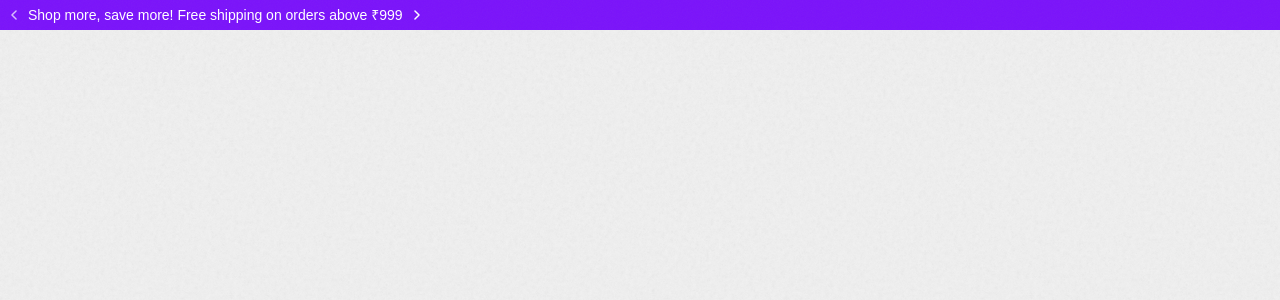
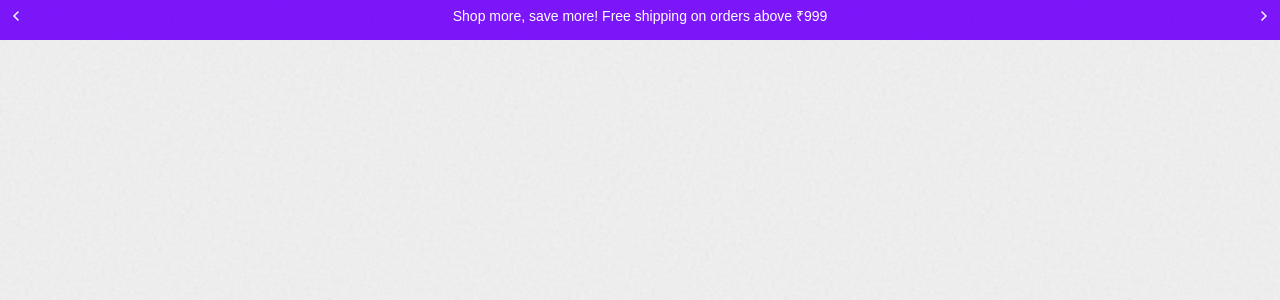
Before and after one commit to sathprithika/educationalApp, a Next.js app in the folder apps/web/: page / in a window 1280 px wide. Shown: the top 300 px of the page. Built offline with nearby package versions, Linux system fonts and the light colour scheme; a web font is replaced by a local one.

Commit message:
topbar text size  modified again again

```diff
--- a/apps/web/app/TopBar.jsx
+++ b/apps/web/app/TopBar.jsx
@@ -33,14 +33,12 @@ export default function TopBar() {
       font: "jakarta-font",
     },
     {
-      type: "jsx",
       font: "jakarta-font",
       content: (
         <>
-          {" "}
           <span className="font-bold">Flat 30%</span>{" "}
           <span className="font-semibold">off on</span>{" "}
-          <span className="font-normal">winter collection</span>{" "}
+          <span className="font-normal">winter collection</span>
         </>
       ),
     },
@@ -58,12 +56,12 @@ export default function TopBar() {
           : (prev - 1 + messages.length) % messages.length
       );
       setFade(false);
-    }, 150);
+    }, 180);
   };
 
   return (
     <div
-      className="relative w-full h-[30px] overflow-hidden flex items-center"
+      className="relative w-full min-h-[40px] py-[6px] overflow-hidden"
       style={{ backgroundColor: "#7a12fa", color: "#ffffff" }}
     >
       {/* GRAIN */}
@@ -75,25 +73,25 @@ export default function TopBar() {
         }}
       />
 
-      <div className="relative z-10 grid grid-cols-[28px_1fr_28px] items-center h-full">
+      <div className="relative z-10 grid grid-cols-[32px_1fr_32px] items-center">
         {/* LEFT */}
         <button
           onClick={() => change("prev")}
-          className="flex items-center justify-center h-full hover:opacity-70"
+          className="flex items-center justify-center hover:opacity-70"
         >
           <ArrowLeft />
         </button>
 
         {/* TEXT */}
-        <div className="flex items-center justify-center overflow-hidden">
+        <div className="flex items-center justify-center px-2">
           <span
             className={`
-    transition-all duration-150
-    whitespace-nowrap text-center
-    text-[14px] leading-[1.3]
-    ${fade ? "opacity-0 translate-y-1" : "opacity-100 translate-y-0"}
-    ${messages[index].font}
-  `}
+              transition-opacity duration-200
+              text-[14px] leading-[1.45]
+              whitespace-nowrap text-center
+              ${fade ? "opacity-0" : "opacity-100"}
+              ${messages[index].font}
+            `}
           >
             {messages[index].content}
           </span>
@@ -102,7 +100,7 @@ export default function TopBar() {
         {/* RIGHT */}
         <button
           onClick={() => change("next")}
-          className="flex items-center justify-center h-full hover:opacity-70"
+          className="flex items-center justify-center hover:opacity-70"
         >
           <ArrowRight />
         </button>
--- a/apps/web/next.config.js
+++ b/apps/web/next.config.js
@@ -1,4 +1,9 @@
 /** @type {import('next').NextConfig} */
-const nextConfig = {};
+const nextConfig = {
+    turbopack: {
+    root: "../../",
+  },
+};
+
 
 export default nextConfig;
```
